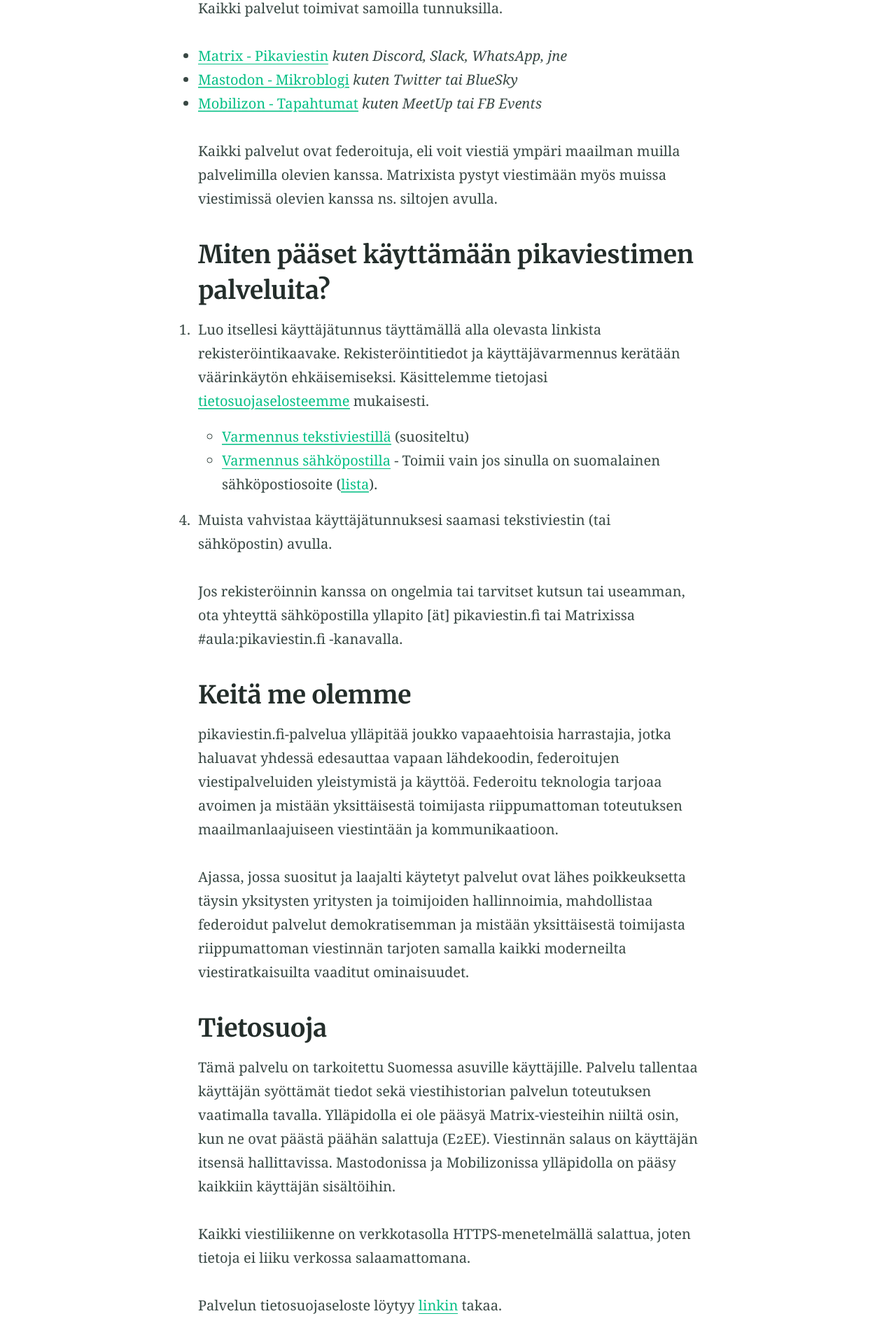
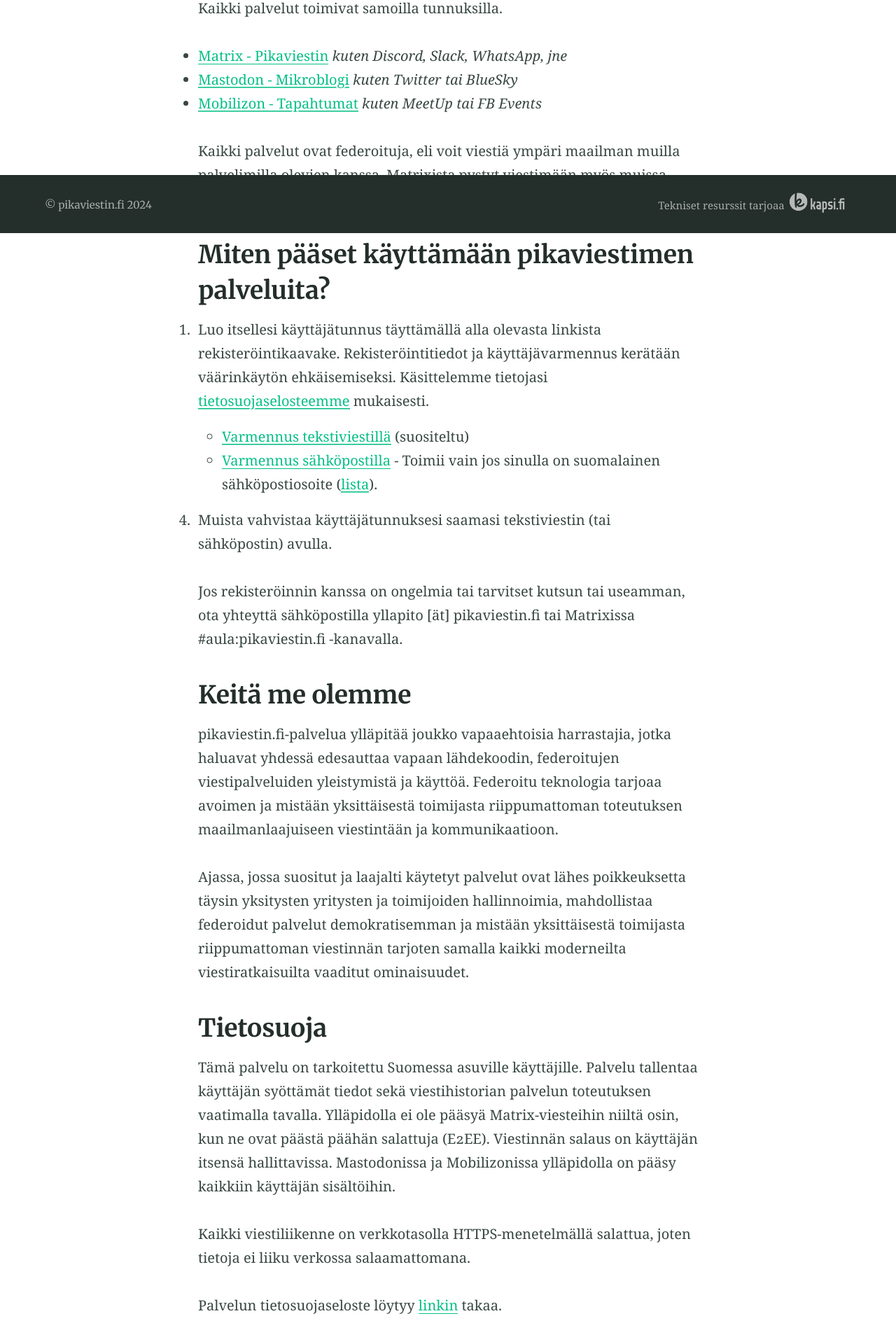
Before and after one commit to pikaviestin/website-www.pikaviestin.fi, a Jekyll site: the page built from index.md, in a window 1280 px wide. Shown: the part 567-2487 px from the top of the page at 70% size. Built offline with Jekyll 4.4.1, drawn with Linux system fonts in a browser that asks for light colours; some of the changed text lies outside the part shown.

Commit message:
Fixed footer with Kapsi ry logo (#15)
* Ignore /build/ directory
* Fixed footer with Kapsi ry logo
* Tweaks from feedback
* Fix footer link focus outline cutoff

```diff
--- a/_config.yml
+++ b/_config.yml
@@ -127,8 +127,10 @@
   url: /tietosuojaseloste.pdf
 
 navigation_footer:
-- title: Tekniset resurssit tarjoaa Kapsi Internet-käyttäjät ry
+- title: Kapsi Internet-käyttäjät ry
   url: https://www.kapsi.fi
+  image: "/assets/logos/kapsi.svg"
+  intro: Tekniset resurssit tarjoaa
 
 social_links: # Appears in sidebar. Set the urls then uncomment and comment out as desired
   GitHub: https://github.com/pikaviestin
@@ -148,3 +150,5 @@
     - https://fonts.gstatic.com
   font_urls:
     - https://fonts.googleapis.com/css2?family=Merriweather:wght@400;700&display=swap
+    - https://fonts.googleapis.com/css2?family=Mulish:ital,wght@0,200..1000;1,200..1000&display=swap
+    - https://fonts.googleapis.com/css2?family=Merriweather+Sans:ital,wght@0,300..800;1,300..800
--- a/_includes/nav-footer.html
+++ b/_includes/nav-footer.html
@@ -10,7 +10,13 @@
       {% endif %}
 
       <li class="item  item--nav{% if item.url == page.url %}  item--current{% endif %}">
-        <a href="{{ url }}">{{ item.title }}</a>
+        <a href="{{ url }}">
+          {% if item.image %}
+            {{ item.intro }}<img src="{{ item.image }}" title="{{ item.title }}" alt="Kapsi ry">
+          {% else %}
+            {{ item.intro }} {{ item.title }}
+          {% endif %}
+        </a>
       </li>
     {% endfor %}
   </ul>
--- a/_sass/_theme.scss
+++ b/_sass/_theme.scss
@@ -104,14 +104,33 @@
 .footer {
   background: $headingColour;
   color: $captionColour;
+  position: fixed;
+  width: 100%;
+  bottom: 0;
   a {
+    @include fontsize(theta, all);
     color: $captionColour;
+    &:has(img) {
+      translate: 0 -.17em;
+      display: block;
+    }
+    &:focus,
     &:hover {
       color: $backgroundColour;
+      img {
+        opacity: 1;
+      }
+    }
+    img {
+      height: 2.5rem;
+      vertical-align: bottom;
+      opacity: .667;
+      transition: opacity .1s;
     }
   }
   .container {
     @include flex-wrap(wrap);
+    align-items: center;
   }
   .small {
     padding-top: 0;
@@ -139,6 +158,7 @@
   @include flex(1, 0, auto);
   @include justify-content(flex-start);
   margin-bottom: 1.6rem;
+  padding-bottom: 5rem;
   @include breakpoint(break-1) {
     @include justify-content(center);
     @include flex-direction(row);
@@ -192,7 +212,6 @@
 .list {
   list-style: none;
   &--nav {
-    overflow: hidden;
     margin-bottom: var(--listHeight, 0);
   }
   .item--post,
```
Also changed, not shown: assets/logos/kapsi.svg (added), 1 other file.
